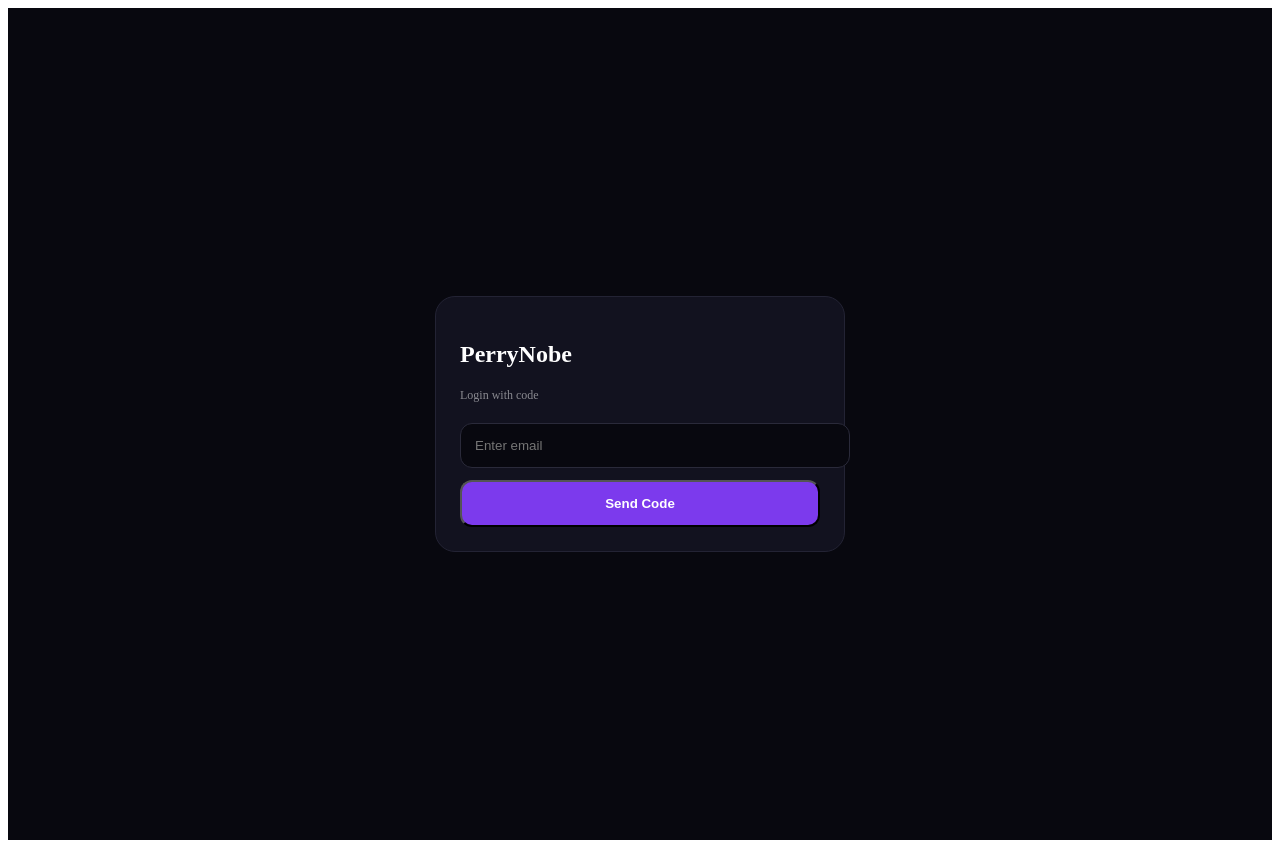
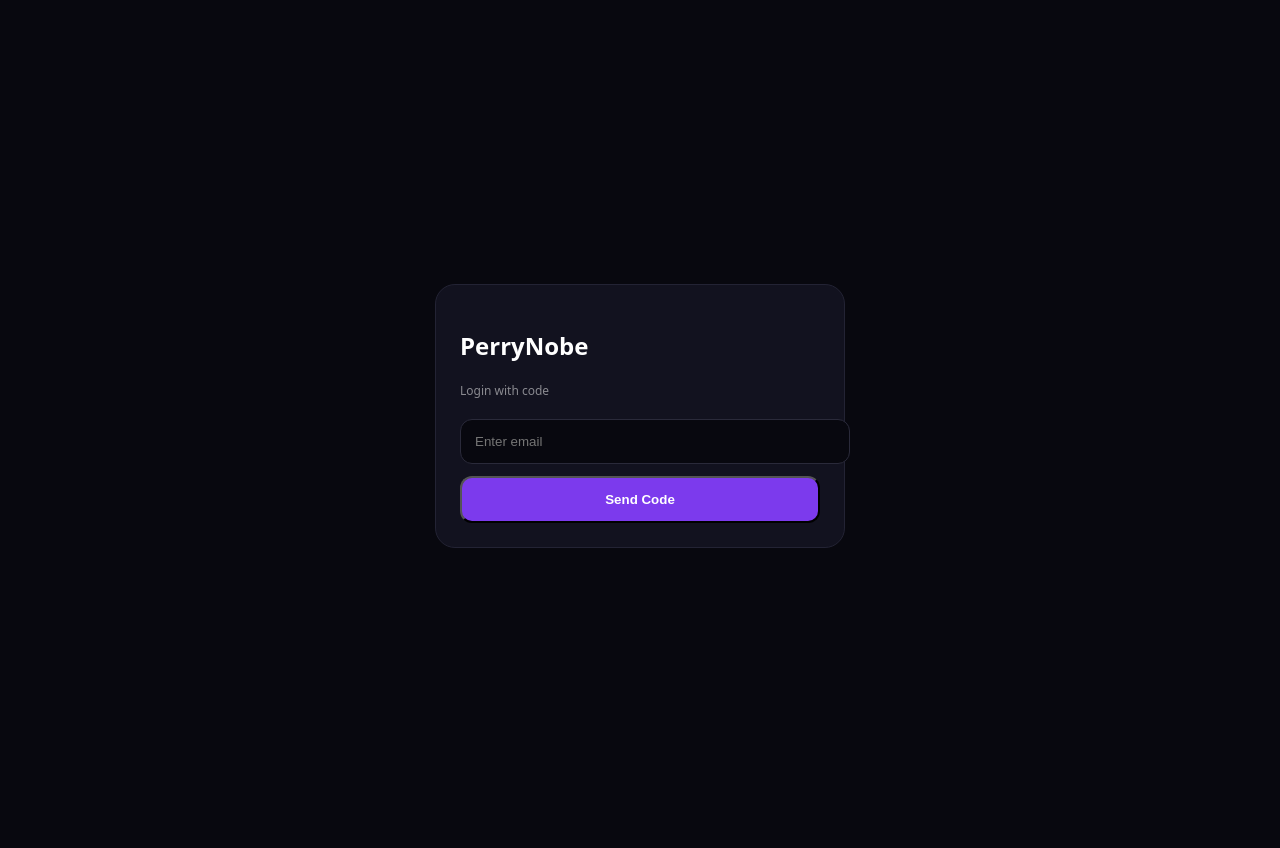
Before and after one commit to perrynobsmsdeliver/perrynobesms, a Next.js app: page /login in a window 1280 px wide. Built offline with nearby package versions, Linux system fonts and the light colour scheme; no server answers.

Commit message:
Create layout.tsx

```diff
--- /dev/null
+++ b/app/layout.tsx
@@ -0,0 +1,12 @@
+export default function RootLayout({ children }: { children: React.ReactNode }) {
+  return (
+    <html lang="en">
+      <head>
+        <script src="https://js.paystack.co/v1/inline.js"></script>
+      </head>
+      <body style={{margin:0, fontFamily:'system-ui, sans-serif', background:'#08080f'}}>
+        {children}
+      </body>
+    </html>
+  )
+}
```
